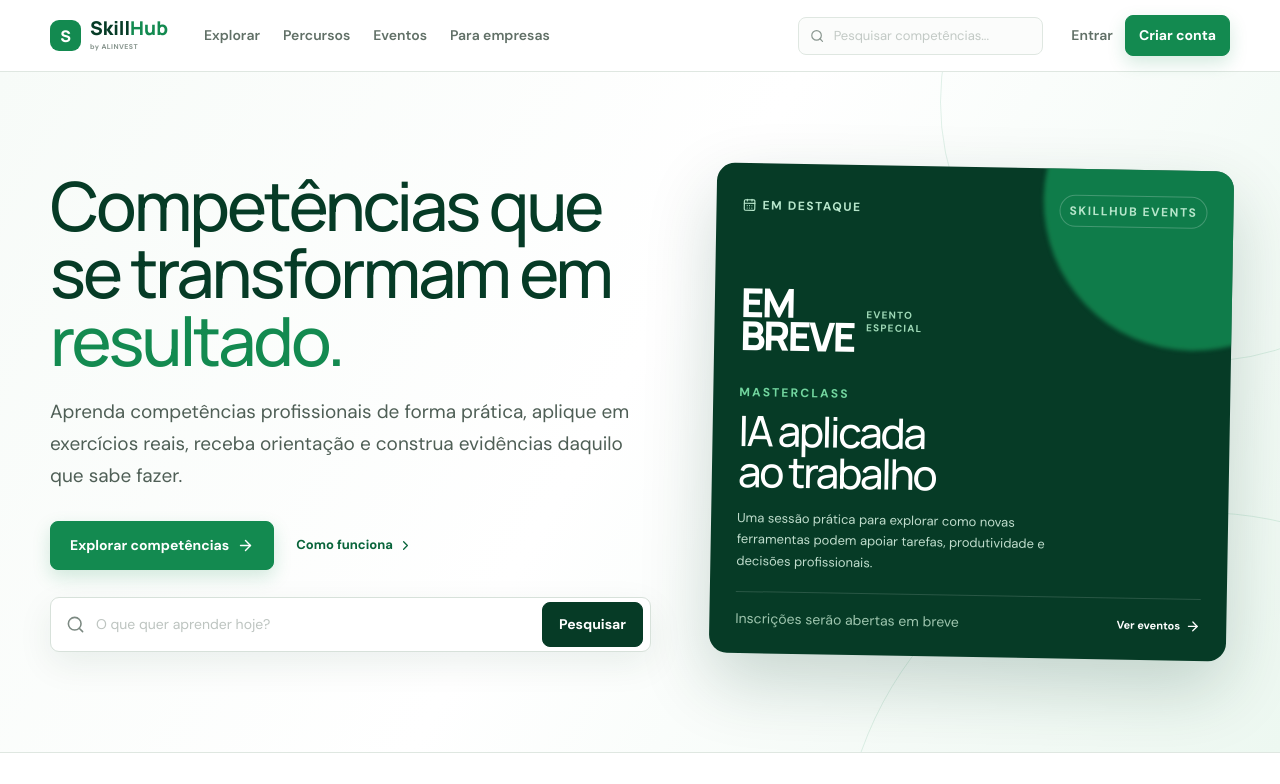
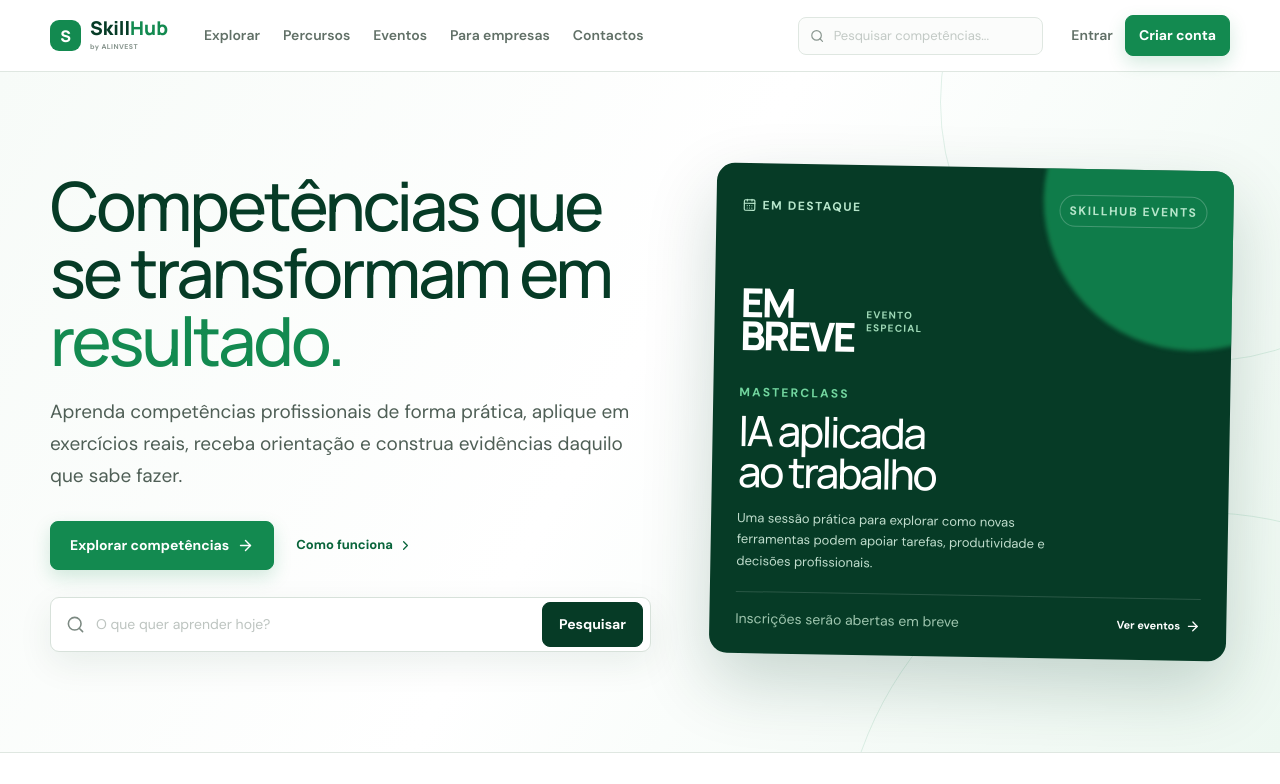
Before and after one commit to acjl-mz/academy, a Next.js app: page / in a window 1280 px wide. Shown: the top 784 px of the page. Built offline with nearby package versions, Linux system fonts and the light colour scheme.

Commit message:
Use shared site header and footer on homepage

```diff
--- a/app/page.tsx
+++ b/app/page.tsx
@@ -1,3 +1,5 @@
+import SiteHeader from "@/components/site-header";
+import SiteFooter from "@/components/site-footer";
 import { ArrowRight, BarChart3, BriefcaseBusiness, CalendarDays, Check, ChevronRight, CircleCheck, FileCheck2, Search, Sparkles, UsersRound } from "lucide-react";
 
 const categories: {name:string; description:string; icon: typeof BarChart3}[] = [
@@ -33,15 +35,7 @@ const events = [
 function Brand(){return <span className="brand"><span className="brand-mark">S</span><span className="brand-copy">Skill<span>Hub</span><small>by ALINVEST</small></span></span>}
 
 export default function Home(){
-return <div className="site-shell">
-<header className="topbar"><div className="container topbar-inner">
-<a href="/" aria-label="SkillHub by ALINVEST"><Brand/></a>
-<nav className="main-nav"><a href="/skills">Explorar</a><a href="/percursos">Percursos</a><a href="/eventos">Eventos</a><a href="/empresa">Para empresas</a></nav>
-<details className="mobile-menu"><summary aria-label="Abrir menu"><span></span><span></span><span></span></summary><div className="mobile-menu-panel"><a href="/skills">Explorar</a><a href="#percursos">Percursos</a><a href="#eventos">Eventos</a><a href="#empresas">Para empresas</a></div></details>
-<div className="header-search"><Search size={16}/><input aria-label="Pesquisar" placeholder="Pesquisar competências..."/></div>
-<div className="header-actions"><a className="login-link" href="/login">Entrar</a><a className="button button-primary button-small" href="/signup">Criar conta</a></div>
-</div></header>
-
+return <div className="site-shell"><SiteHeader/>
 <main>
 <section className="hero-billboard"><div className="hero-orbit orbit-one"/><div className="hero-orbit orbit-two"/><div className="container hero-grid">
 <div className="hero-copy">
@@ -92,7 +86,6 @@ return <div className="site-shell">
 
 <section className="final-section"><div className="container final-inner"><div className="final-mark">SH</div><div className="eyebrow eyebrow-green">SKILLHUB BY ALINVEST</div><h2>A próxima competência<br/><span>começa aqui.</span></h2><p>Aprenda. Pratique. Receba feedback. Demonstre o que sabe fazer.</p><a className="button button-primary button-large" href="/skills">Explorar skills <ArrowRight size={17}/></a></div></section>
 </main>
-
-<footer className="footer"><div className="container footer-grid"><div className="footer-brand"><a href="/"><Brand/></a><p>Formação prática de competências profissionais em Moçambique.</p></div><div><strong>Plataforma</strong><a href="/skills">Explorar skills</a><a href="#percursos">Percursos</a><a href="#eventos">Eventos</a></div><div><strong>Empresas</strong><a href="/empresa">Solução para empresas</a><a href="/signup">Criar conta</a></div><div><strong>ALINVEST</strong><span>Moçambique</span><span>© 2026 ALINVEST</span></div></div></footer>
+<SiteFooter/>
 </div>
 }
```
